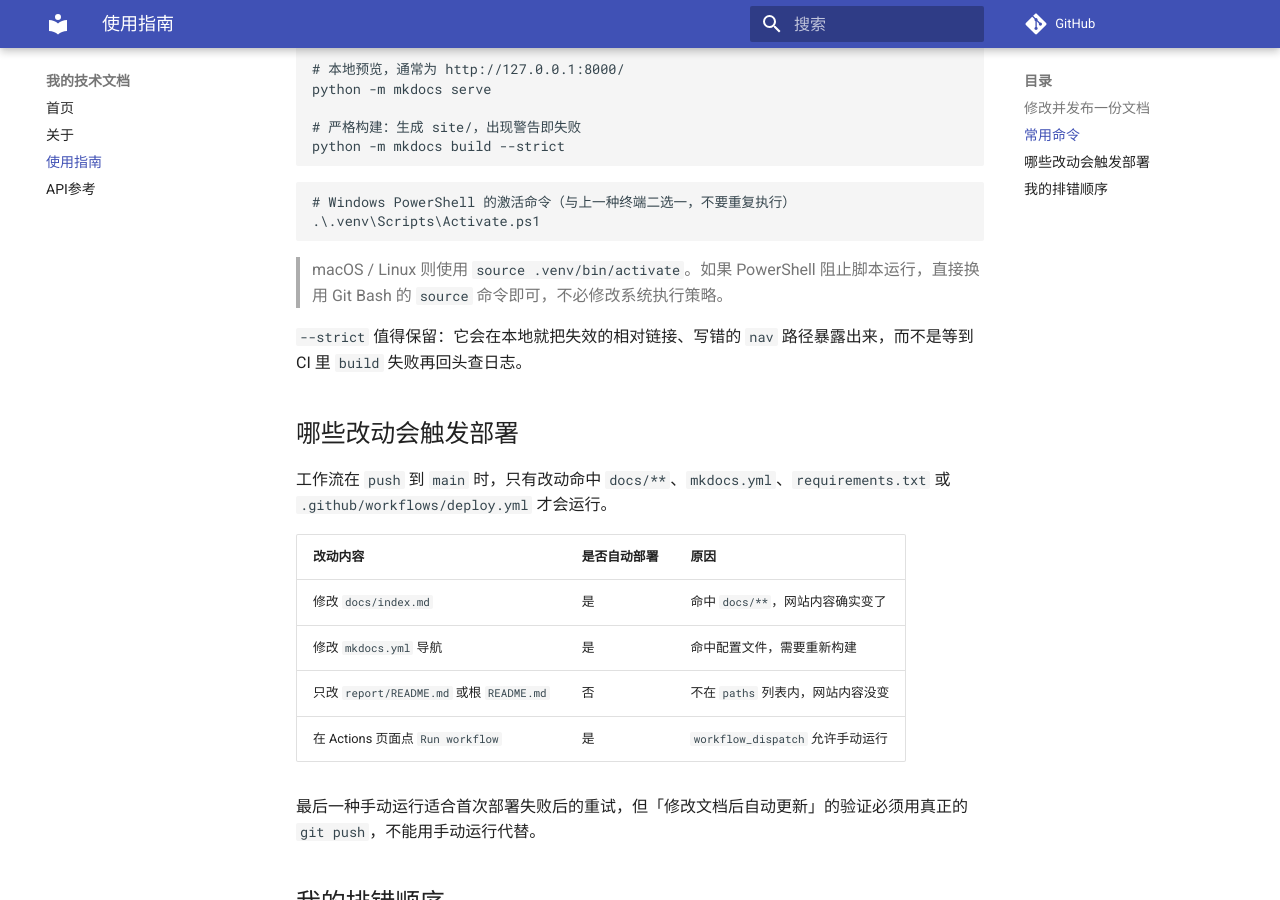
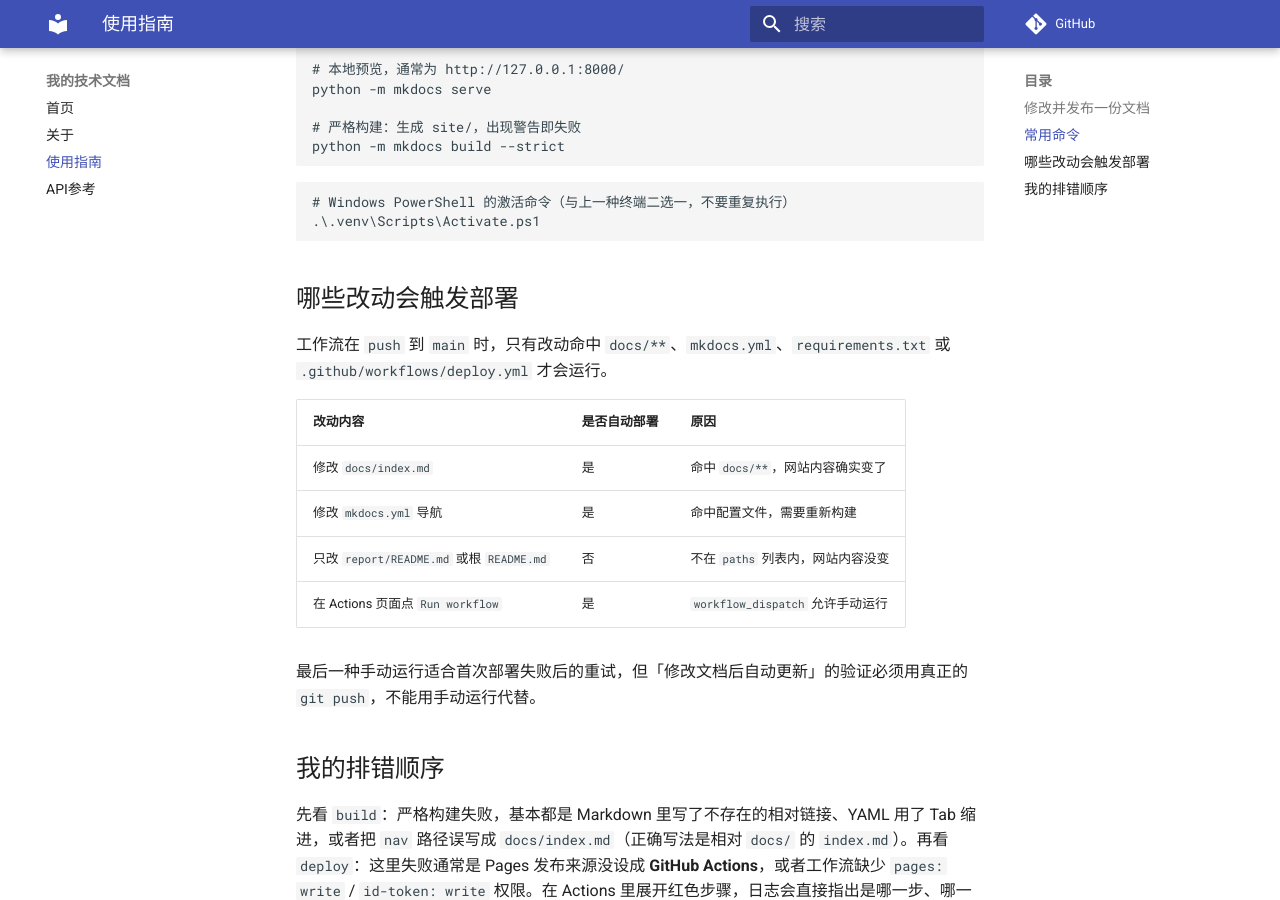
Before and after one commit to Mr-ship/my-docs, an MkDocs documentation site: the page built from docs/guide.md, in a window 1280 px wide and 900 px high, scrolled down 624 px. Built offline with MkDocs 1.6.1 and Material for MkDocs 9.7.7, drawn with Linux system fonts in a browser that asks for light colours; comment, search, counter and statistics services are not loaded.

Commit message:
Update guide.md

````diff
--- a/docs/guide.md
+++ b/docs/guide.md
@@ -31,10 +31,6 @@ python -m mkdocs build --strict
 .\.venv\Scripts\Activate.ps1
 ```
 
-> macOS / Linux 则使用 `source .venv/bin/activate`。如果 PowerShell 阻止脚本运行，直接换用 Git Bash 的 `source` 命令即可，不必修改系统执行策略。
-
-`--strict` 值得保留：它会在本地就把失效的相对链接、写错的 `nav` 路径暴露出来，而不是等到 CI 里 `build` 失败再回头查日志。
-
 ## 哪些改动会触发部署
 
 工作流在 `push` 到 `main` 时，只有改动命中 `docs/**`、`mkdocs.yml`、`requirements.txt` 或 `.github/workflows/deploy.yml` 才会运行。
````
